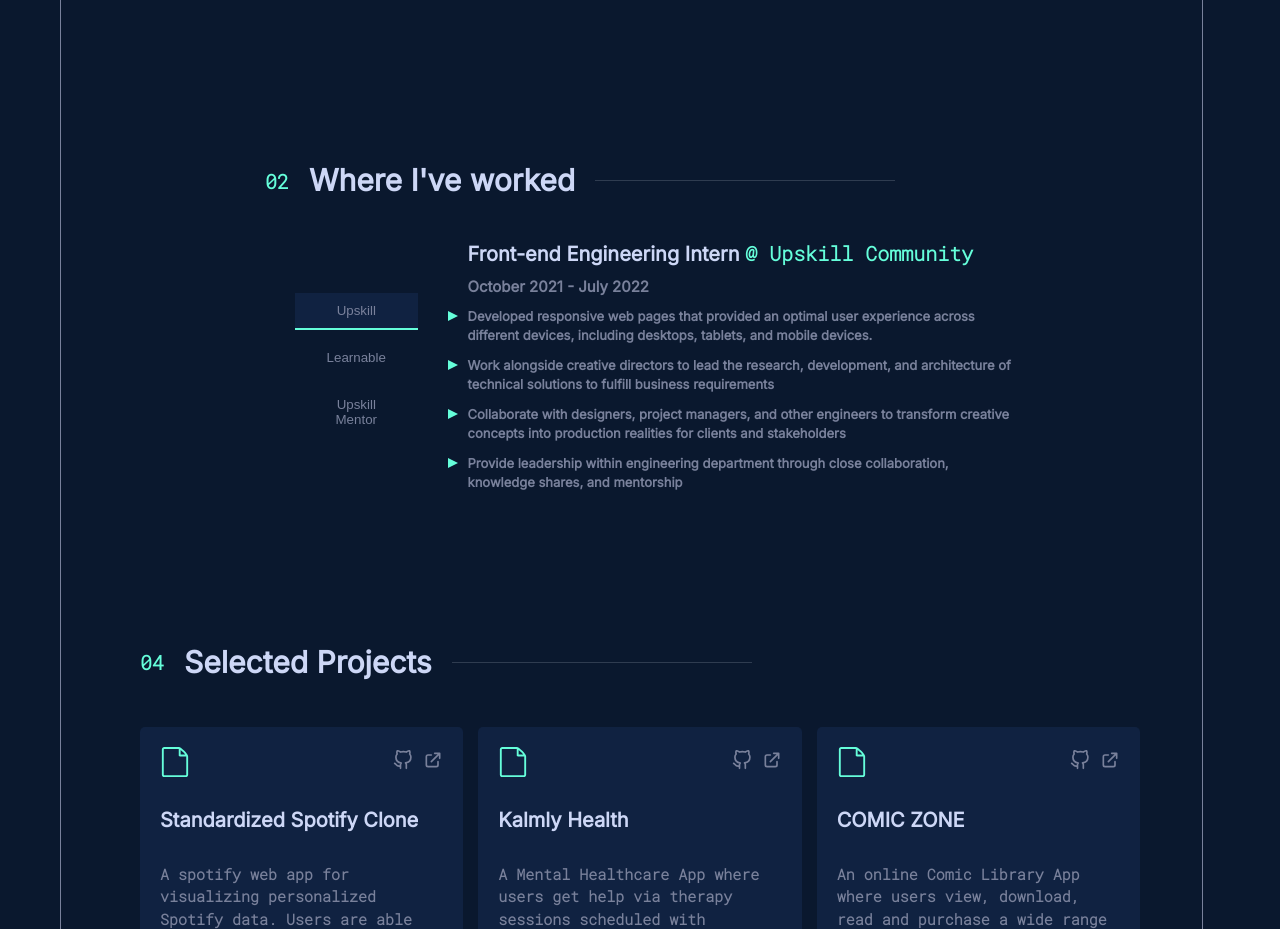
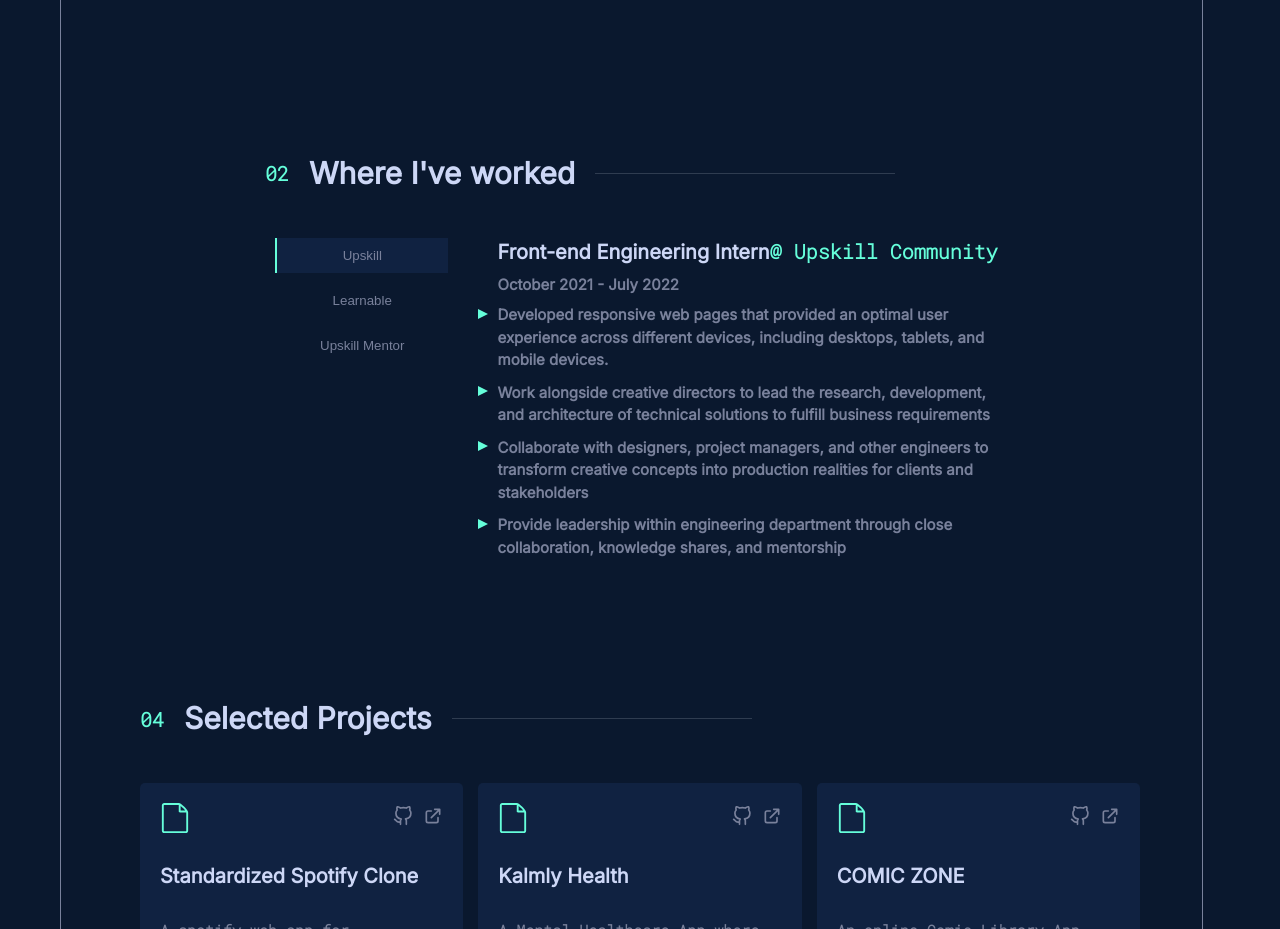
Before and after one commit to Passion-cyber/Passion-Cyber-First-Iteration-, a React (Create React App) app: page / in a window 1280 px wide. Shown: the part 1280-2209 px from the top of the page. Built offline with nearby package versions, Linux system fonts and the light colour scheme.

Commit message:
Fix: Updated content

```diff
--- a/src/components/Anchor/Anchor.css
+++ b/src/components/Anchor/Anchor.css
@@ -1,9 +1,25 @@
 .global-links {
+  position: relative;
+  display: inline-block;
+  text-decoration: none;
+  cursor: pointer;
   color: var(--secondary-color);
-  padding-bottom: 0.5rem;
   transition: all 0.3s ease-in;
 }
 
-.global-links:hover {
-  border-bottom: 1px solid var(--secondary-color);
+.global-links::before {
+  content: "";
+  position: absolute;
+  left: 0;
+  bottom: 0;
+  width: 100%;
+  height: 1px;
+  background-color: var(--secondary-color);
+  transform: scaleX(0);
+  transform-origin: left;
+  transition: transform 0.3s ease;
 }
+
+.global-links:hover::before {
+  transform: scaleX(1);
+}
--- a/src/components/Anchor/Anchor.jsx
+++ b/src/components/Anchor/Anchor.jsx
@@ -1,6 +1,6 @@
 import "./Anchor.css";
 
-const Anchor = ({ href, target, rel, children, style }) => {
+const  Anchor = ({ href, target, rel, children, style }) => {
   return (
     <a
       href={href}
--- a/src/components/Experience/Experience.css
+++ b/src/components/Experience/Experience.css
@@ -9,11 +9,19 @@
 }
 
 .experience-global-container {
+  width: 100%;
   display: flex;
   align-items: center;
   flex-direction: column;
   gap: 4rem;
   justify-content: space-between;
+}
+
+.left-experience .btn-container {
+  width: 100%;
+  position: relative;
+  display: flex;
+  align-items: flex-start;
 }
 
 .experience-global-container .left-experience {
@@ -24,35 +32,28 @@
   width: 100%;
 }
 
-.left-experience .btn-container {
-  width: 100%;
-  position: relative;
-  display: flex;
-  align-items: flex-start;
-}
-
 .btn-container .exp-btn {
   display: inline;
-  text-align: left;
+  text-align: center;
   background-color: transparent;
   width: 100%;
-  padding: 1rem 2.5rem;
+  padding: 1rem 3rem;
   border: none;
   color: var(--darker-white-color);
-  margin-bottom: 1rem;
+  margin-left: 1rem;
   cursor: pointer;
-  border-left: 2px solid var(--primary-color);
+  border-bottom: 2px solid var(--primary-color);
   transition: all 0.3s ease-in;
 }
 
 .btn-container .exp-btn:hover {
   background-color: var(--modal-color);
-  border-left: 2px solid var(--secondary-color);
+  border-bottom: 2px solid var(--secondary-color);
 }
 
 .exp-btn.active-btn {
   background-color: var(--modal-color);
-  border-left: 2px solid var(--secondary-color);
+  border-bottom: 2px solid var(--secondary-color);
 }
 
 .right-experience .individual-exps h2 {
@@ -98,6 +99,59 @@
   border-left: 10px solid var(--secondary-color);
 }
 
+@media (min-width: 860px) {
+  .experience-container {
+    padding: 2rem 0;
+    max-width: 750px;
+    margin: 0 auto;
+    gap: 2em;
+  }
+
+  .experience-global-container {
+    flex-direction: row;
+    align-items: flex-start;
+    gap: 6rem;
+  }
+
+  .btn-container .exp-btn {
+    margin-bottom: 1rem;
+    border-left: 2px solid var(--primary-color);
+    border-bottom: transparent;
+  }
+
+  .btn-container .exp-btn:hover {
+    border-left: 2px solid var(--secondary-color);
+    border-bottom: transparent;
+  }
+  .exp-btn.active-btn {
+    border-left: 2px solid var(--secondary-color);
+    border-bottom: transparent;
+  }
+
+  .experience-global-container .left-experience {
+    flex: 1;
+  }
+
+  .experience-global-container .right-experience {
+    flex: 3;
+  }
+
+  .left-experience .btn-container {
+    width: 100%;
+    position: relative;
+    display: flex;
+    align-items: flex-start;
+    flex-direction: column;
+  }
+}
+
+@media (min-width: 1200px) {
+  .experience-container {
+    margin: 4em auto 9em auto;
+  }
+}
+
+/*
 .experience-container {
   position: relative;
   max-width: 420px;
@@ -126,65 +180,4 @@
 .left-experience .btn-container::-webkit-scrollbar {
   height: 5px;
 }
-
-.btn-container .exp-btn {
-  display: block;
-  text-align: center;
-  background-color: transparent;
-  width: 100%;
-  padding: 1rem 2.5rem;
-  border: none;
-  color: var(--darker-white-color);
-  margin-right: 1rem;
-  cursor: pointer;
-  border-bottom: 2px solid var(--primary-color);
-  transition: all 0.3s ease-in;
-}
-
-.btn-container .exp-btn:hover {
-  background-color: var(--modal-color);
-  border-left: transparent;
-  border-bottom: 2px solid var(--secondary-color);
-}
-
-.exp-btn.active-btn {
-  background-color: var(--modal-color);
-  border-left: transparent;
-  border-bottom: 2px solid var(--secondary-color);
-}
-
-.right-experience .individual-exps li {
-  list-style: none;
-  color: var(--darker-white-color);
-  font-size: 1.3rem;
-  font-weight: 600;
-  line-height: 1.5;
-  margin-bottom: 1rem;
-}
-
-@media (min-width: 860px) {
-  .experience-container {
-    max-width: 750px;
-    margin: 4em auto 9em auto;
-  }
-
-  .experience-global-container {
-    flex-direction: row;
-  }
-
-  .experience-global-container .left-experience {
-    flex: 1;
-  }
-
-  .experience-global-container .right-experience {
-    flex: 3;
-  }
-
-  .left-experience .btn-container {
-    width: 100%;
-    position: relative;
-    display: flex;
-    align-items: flex-start;
-    flex-direction: column;
-  }
-}
+*/
--- a/src/components/Experience/Experience.jsx
+++ b/src/components/Experience/Experience.jsx
@@ -6,7 +6,7 @@
 const Experience = () => {
   const [data] = useState(info);
   const [value, setValue] = useState(0);
-  const { heading, link, text, lists } = data[value];
+  const { heading, link, text, lists, communityLink } = data[value];
 
   return (
     <section id="Experience" className="experience-container">
@@ -31,11 +31,11 @@
         <div className="right-experience">
           <div className="individual-exps">
             <h2>
-              {heading}{" "}
+              {heading}
               <span>
                 <Anchor
                   className="git"
-                  href="https://web.facebook.com/ibelachi.chinedu"
+                  href={communityLink}
                   target="_blank"
                   rel="noopener noreferrer"
                   children={link}
--- a/src/components/HeroSection/HeroSection.jsx
+++ b/src/components/HeroSection/HeroSection.jsx
@@ -1,5 +1,5 @@
 import "./HeroSection.css";
-import { resumeLink, Button } from "../../components";
+import { resumeLink, Button, Anchor } from "../../components";
 
 const HeroSection = () => {
   const customStyles = {
@@ -16,7 +16,7 @@
         data-aos-once="true"
         className="intro"
       >
-        Hi, my name is
+        Hey, I'm
       </h2>
       <h1
         data-aos-easing="ease-in-out"
@@ -38,23 +38,21 @@
         A Software Developer specializing in building exceptional digital
         experiences and cross functional web applications. Currently i'm an
         intern at the
-        <a
+        <Anchor
           href="https://www.genesystechhub.com/learnable"
           target="_blank"
           rel="noreferrer"
           className="upstatement"
-        >
-          Learnable 22
-        </a>
+          children={"Learnable 22"}
+        />
         internship program championed by
-        <a
+        <Anchor
           href="https://www.genesystechhub.com/"
           target="_blank"
           rel="noreferrer"
           className="upstatement"
-        >
-          Genesys
-        </a>
+          children={"Genesys"}
+        />
         Tech Hub Enugu.
       </p>
       <a
--- a/src/ultilities/data.json
+++ b/src/ultilities/data.json
@@ -1,8 +1,9 @@
- [
+[
     {
         "order": 1,
         "heading": "Front-end Engineering Intern",
-        "link": "@ Upskill Community",
+        "link": " @ Upskill Community",
+        "communityLink": "@ Upskill Community",
         "text": "October 2021 - July 2022",
         "button": "Upskill",
         "lists": [
@@ -15,7 +16,8 @@
     {
         "order": 2,
         "heading": "Front-end Engineering Intern ",
-        "link": "@ Genesys Tech Hub",
+        "link": " @ Genesys Tech Hub",
+        "communityLink": "@ Upskill Community",
         "text": "November 2022 - July 2023",
         "button": "Learnable",
         "lists": [
@@ -29,6 +31,7 @@
         "order": 3,
         "heading": "Developer",
         "link": "@ SKUDULABS",
+        "communityLink": "@ Upskill Community",
         "text": "Spring 2016 & 2017",
         "button": "Upskill Mentor",
         "lists": [
```
